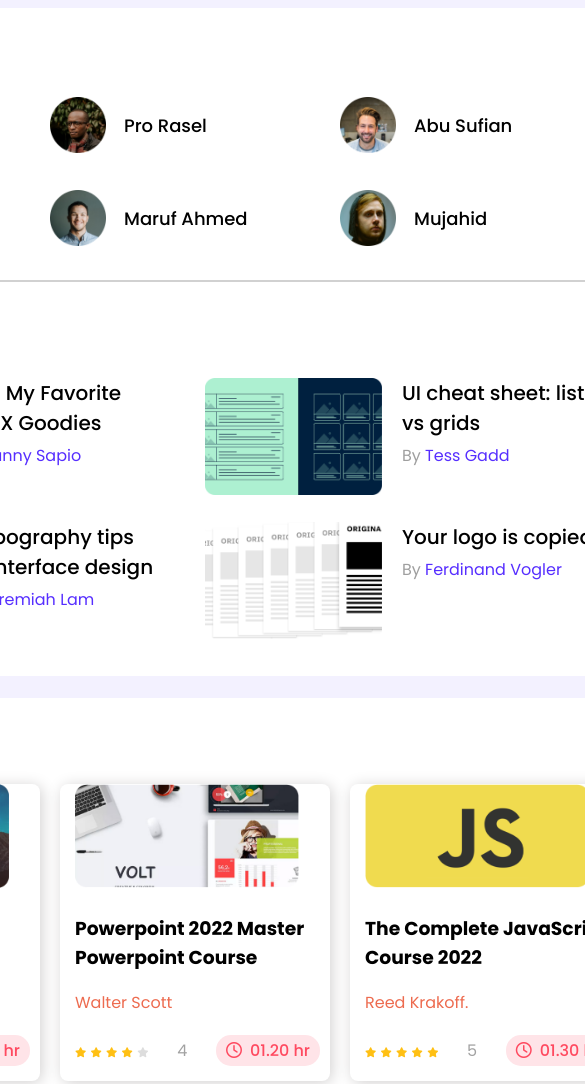
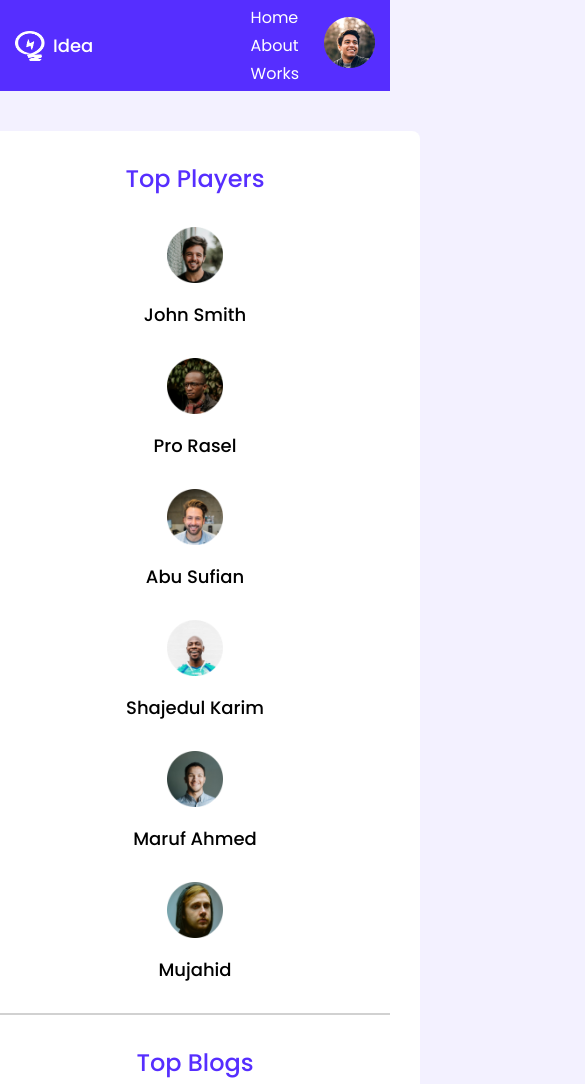
Before and after one commit to sajid365-sr/leader-board-css3, a plain HTML site: page index.html in a window 390 px wide. Shown: the top 1084 px of the page, 585 px wide, since content can reach past the window. Drawn offline with Linux system fonts and the light colour scheme; a web font is replaced by a local one.

Commit message:
final commit added nav bar

```diff
--- a/index.html
+++ b/index.html
@@ -18,7 +18,24 @@
 <body>
     <!-- Header start -->
 <header>
-
+    <section class="header">
+        <div class="logo">
+            <img src="images/icons/logo.png" alt="">
+            <span>Idea</span>
+        </div>
+        <nav>
+            <div class="menu-bar">
+                <ul>
+                    <li><a href="#">Home</a></li>
+                    <li><a href="#">About</a></li>
+                    <li><a href="#">Works</a></li>
+                </ul>
+            </div>
+            <div class="photo">
+                <img src="images/icons/profile.png" alt="">
+            </div>
+        </nav>
+    </section>
 
 </header>
 
@@ -30,7 +47,7 @@
 
         <section class="container">
             <div class="top-players">
-                <h2 class="section-title">Top Player</h2>
+                <h2 class="section-title">Top Players</h2>
                 <div class="players">
                     <div class="player">
                         <img src="images/players/player-1.png" alt="">
@@ -128,10 +145,13 @@
 
         <!-- course section starts -->
 
-        <section class="container">
+        <section class="container courses-section">
             <h2 class="section-title">Latest Course</h2>
             <div class="courses">
-                <div class="course">
+
+                <!-- course one -->
+
+                <div class="course one">
                     <div class="course-banner">
                         <img src="images/courses/course-1.png" alt="">
                     </div>
@@ -151,7 +171,10 @@
                         </div>
                     </div>
                 </div>
-                <div class="course">
+
+                <!-- course two -->
+
+                    <div class="course two">
                         <div class="course-banner">
                             <img src="images/courses/course-2.png" alt="">
                         </div>
@@ -172,7 +195,10 @@
                             </div>
                         </div>
                     </div>
-                <div class="course">
+
+                    <!-- course three -->
+
+                    <div class="course three">
                         <div class="course-banner">
                             <img src="images/courses/course-3.png" alt="">
                         </div>
@@ -193,6 +219,8 @@
                             </div>
                         </div>
                     </div>
+
+
             </div>
         </section>
 
--- a/style.css
+++ b/style.css
@@ -4,6 +4,10 @@
 
 /* common style or utilities */
 
+*{
+    margin: 0;
+    padding: 0;
+}
 body{
     font-family: 'Poppins', sans-serif;
     background-color: #F3F1FF;
@@ -22,6 +26,52 @@ main{
 }
 hr{
     border: 1px solid #D1D1D1;
+}
+
+/* Header style */
+
+header{
+
+    background-color: #562EFF;
+    display: flex;
+    justify-content: center;
+    margin-bottom: 40px;
+}
+.header{
+    display: flex;
+    justify-content: space-between;
+    padding: 18px 0px;
+    width: 870px;
+}
+.header .logo{
+    display: flex;
+    gap: 20px;
+    align-items: center;
+}
+.header .logo>img{
+    height: 45px;
+    width: 45px;
+}
+.header .logo span{
+    font-size: 24px;
+    font-weight: 500;
+    color: white;
+}
+nav{
+    display: flex;
+    gap: 25px;
+    align-items: center;
+}
+.menu-bar ul{
+    display: flex;
+    gap: 25px;
+    list-style-type: none;
+}
+.menu-bar ul li a{
+    text-decoration: none;
+    color: white;
+    font-size: 16px;
+    font-weight: 400;
 }
 
 /* top players styles */
@@ -102,7 +152,8 @@ hr{
 
 .courses{
     display: flex;
-   justify-content: space-around;
+   gap: 25px;
+
 }
 .course{
     width: 270px;
@@ -149,3 +200,82 @@ hr{
 .course-duration .fa-clock{
     margin-right: 8px;
 }
+
+/* Media queries */
+
+/* Mobile devices */
+
+@media  only screen and (max-width:688px) {
+
+    .header{
+        width: 100%;
+        padding: 5px 15px;
+    }
+    .header .logo{
+        gap: 8px;
+    }
+    .header .logo img{
+        height: 30px;
+        width: 30px;
+    }
+    .header .logo span{
+        font-size: 18px;
+    }
+    .menu-bar ul{
+        flex-direction: column;
+        gap: 3px;
+    }
+
+    .container, .blog{
+        width: 100%;
+    }
+    .top-players > h2,.top-blogs > h2, .courses-section > h2, .blog-info{
+text-align: center;
+margin-bottom: 30px;
+    }
+    .players,.blogs{
+
+        grid-template-columns: repeat(1,1fr);
+    }
+    .player, .blog, .courses{
+        flex-direction: column;
+    }
+
+   .blog, .courses{
+       align-items: center;
+   }
+    .courses{
+        gap: 25px;
+    }
+}
+
+/* tablet */
+
+@media only screen and (min-width:688px) and (max-width:900px) {
+    .header{
+        justify-content: space-around;
+    }
+
+    .container{
+        width: 100%;
+    }
+
+    .players,.blogs{
+
+        grid-template-columns: repeat(2,1fr);
+    }
+    .players{
+       padding-left: 110px;
+    }
+    .blogs{
+        justify-items: center;
+    }
+    h2{
+        text-align: center;
+        margin-bottom: 50px;
+    }
+    .courses{
+        flex-wrap: wrap;
+        justify-content: center;
+    }
+}
```
Lines whose indentation alone changed are shown as unchanged.
